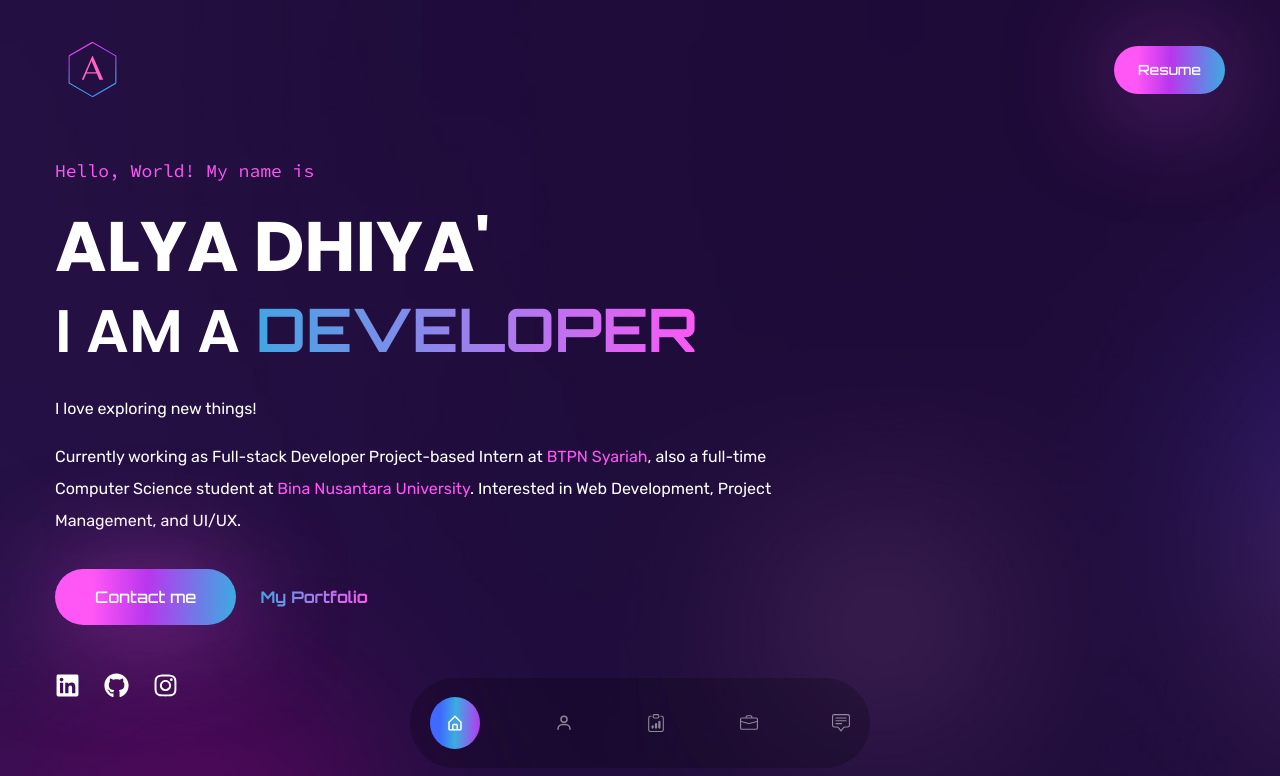
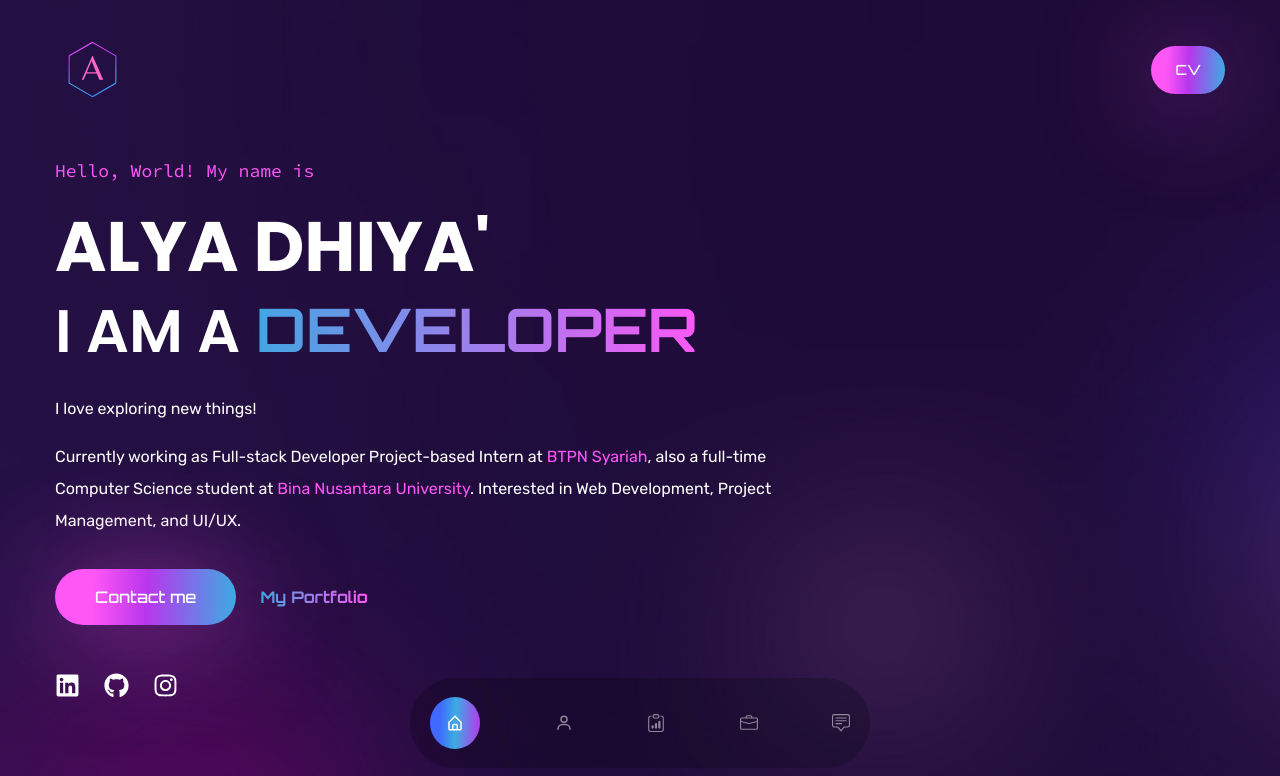
Before and after one commit to alyadyh/alyadyh.github.io, a React (Create React App) app: page / in a window 1280 px wide. Shown: the top 776 px of the page. Built offline with nearby package versions, Linux system fonts and the light colour scheme; grey boxes are pictures that could not be loaded; the HTML template or start-up script is replaced by a standard one.

Commit message:
change resume to cv

```diff
--- a/src/components/Header.js
+++ b/src/components/Header.js
@@ -11,7 +11,7 @@ const Header = () => {
             <img src={Logo} alt=''/>
           </a>
 
-          <button className='btn btn-sm'>Resume</button>
+          <button className='btn btn-sm'>CV</button>
         </div>
       </div>
     </header>
```
